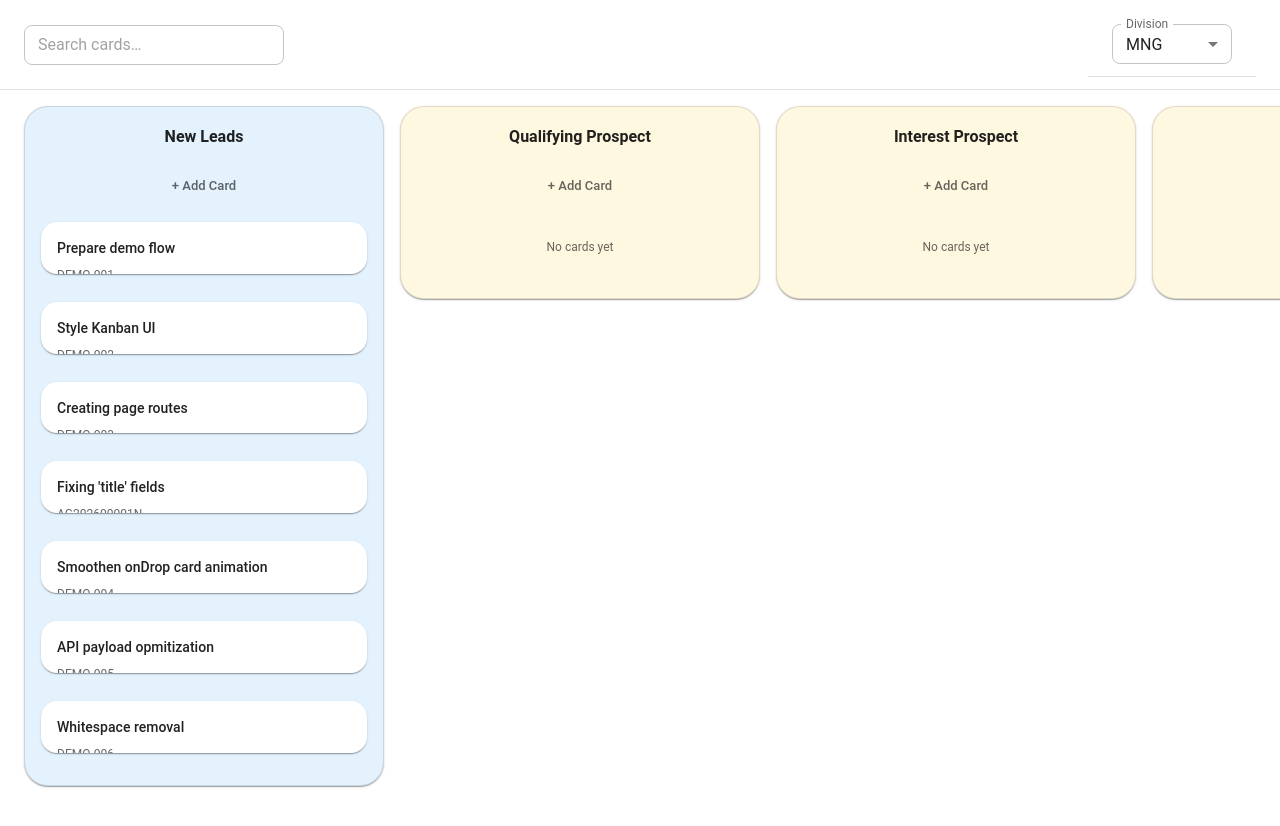
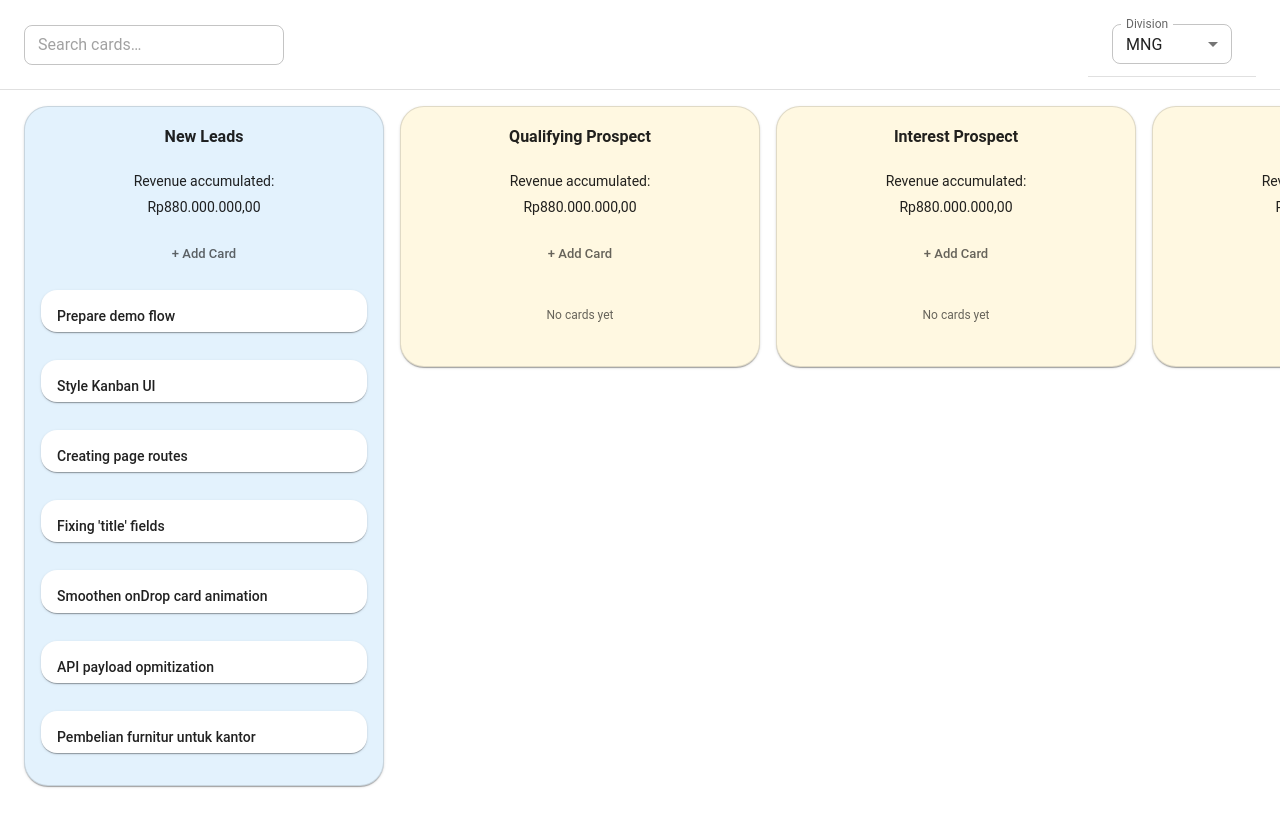
Before and after one commit to jondizzy/kanban-lolw, a React (Vite) app: page / in a window 1280 px wide. Shown: the top 826 px of the page. Built offline with nearby package versions, Linux system fonts and the light colour scheme.

Commit message:
preserving fields for revenue in columns

```diff
--- a/src/features/kanban/components/AddCardDialog.tsx
+++ b/src/features/kanban/components/AddCardDialog.tsx
@@ -53,7 +53,7 @@ export default function AddCardDialog({ open, columnId, onClose }: any) {
         </FormControl>
         <TextField
           sx={{ minWidth: 400 }}
-          label="Card title"
+          label="Leads Name"
           fullWidth
           margin="dense"
           value={title}
--- a/src/features/kanban/components/CardDetailDialog.tsx
+++ b/src/features/kanban/components/CardDetailDialog.tsx
@@ -30,13 +30,6 @@ const formatRupiah = (value?: number) => {
     maximumFractionDigits: 0,
   }).format(value);
 };
-// type Props = {
-//   open: boolean;
-//   form: CardFormState;
-//   setForm: React.Dispatch<React.SetStateAction<CardFormState>>;
-//   onClose: () => void;
-//   onSave: () => void;
-// };
 export default function CardDetailDialog({
   open,
   form,
@@ -55,7 +48,9 @@ export default function CardDetailDialog({
           pb: "2",
         }}
       >
-        <Box sx={{ display: "flex", alignItems: "center", gap: 2 }}>
+        <Box
+          sx={{ display: "flex", alignItems: "center", gap: 2, width: "49%" }}
+        >
           <Typography fontWeight={600}>
             {form.cardCode}
             {/* {form.cardCode
@@ -63,13 +58,14 @@ export default function CardDetailDialog({
               : form.title || "Card Details"} */}
           </Typography>
           <TextField
+            fullWidth
             variant="standard"
             value={form.title || ""}
             onChange={(e) => setForm({ ...form, title: e.target.value })}
             slotProps={{
               input: {
-                startAdornment: (
-                  <InputAdornment position="start">
+                endAdornment: (
+                  <InputAdornment position="end">
                     <EditOutlinedIcon fontSize="small" />
                   </InputAdornment>
                 ),
@@ -113,7 +109,7 @@ export default function CardDetailDialog({
               </Grid>
               <Grid size={2}>
                 <Select
-                  sx={{ minWidth: 80 }}
+                  fullWidth
                   value={form.customerGroup}
                   onChange={(e) =>
                     setForm({ ...form, customerGroup: e.target.value })
@@ -123,14 +119,6 @@ export default function CardDetailDialog({
                   <MenuItem value="internal">INT</MenuItem>
                   <MenuItem value="eksternal">EXT</MenuItem>
                 </Select>
-                {/* <TextField
-                  label="Group"
-                  fullWidth
-                  value={form.customerName || ""}
-                  onChange={(e) =>
-                    setForm({ ...form, customerName: e.target.value })
-                  }
-                /> */}
               </Grid>
               <Grid size={6}>
                 <TextField
@@ -159,7 +147,7 @@ export default function CardDetailDialog({
             <Typography variant="subtitle2" sx={{ mb: 1 }}>
               Activities & Notes
             </Typography>
-            <Accordion defaultExpanded sx={{ mb: 2 }}>
+            <Accordion sx={{ mb: 2 }}>
               <AccordionSummary expandIcon={<ExpandMoreIcon />}>
                 <Typography variant="body2">Meetings & MoMs</Typography>
               </AccordionSummary>
@@ -174,7 +162,7 @@ export default function CardDetailDialog({
                 ></TextField>
               </AccordionDetails>
             </Accordion>
-            <Accordion defaultExpanded sx={{ mb: 2 }}>
+            <Accordion sx={{ mb: 2 }}>
               <AccordionSummary expandIcon={<ExpandMoreIcon />}>
                 <Typography variant="body2">Negotiations & Offers</Typography>
               </AccordionSummary>
@@ -189,7 +177,7 @@ export default function CardDetailDialog({
                 ></TextField>
               </AccordionDetails>
             </Accordion>
-            <Accordion defaultExpanded sx={{ mb: 2 }}>
+            <Accordion sx={{ mb: 2 }}>
               <AccordionSummary expandIcon={<ExpandMoreIcon />}>
                 <Typography variant="body2">Final Deal</Typography>
               </AccordionSummary>
--- a/src/features/kanban/components/KanbanColumn.tsx
+++ b/src/features/kanban/components/KanbanColumn.tsx
@@ -46,6 +46,20 @@ export default function KanbanColumn({
             sx={{ mb: 1, textAlign: "center" }}
           >
             {column.title}
+          </Typography>
+          <Typography
+            variant="subtitle2"
+            fontWeight={400}
+            sx={{ textAlign: "center" }}
+          >
+            Revenue accumulated:
+          </Typography>
+          <Typography
+            variant="subtitle2"
+            fontWeight={400}
+            sx={{ mt: -1, mb: 1, textAlign: "center" }}
+          >
+            Rp880.000.000,00
           </Typography>
 
           <Button
--- a/src/store/kanbanSlice.tsx
+++ b/src/store/kanbanSlice.tsx
@@ -91,11 +91,11 @@ const initialState: KanbanState = {
     },
     "task-7": {
       id: "task-7",
-      title: "Whitespace removal",
+      title: "Pembelian furnitur untuk kantor",
       description: "",
       owner: "",
       value: 0,
-      cardCode: "DEMO-006",
+      cardCode: "BM2026010001N",
       items: [],
     },
   },
```
